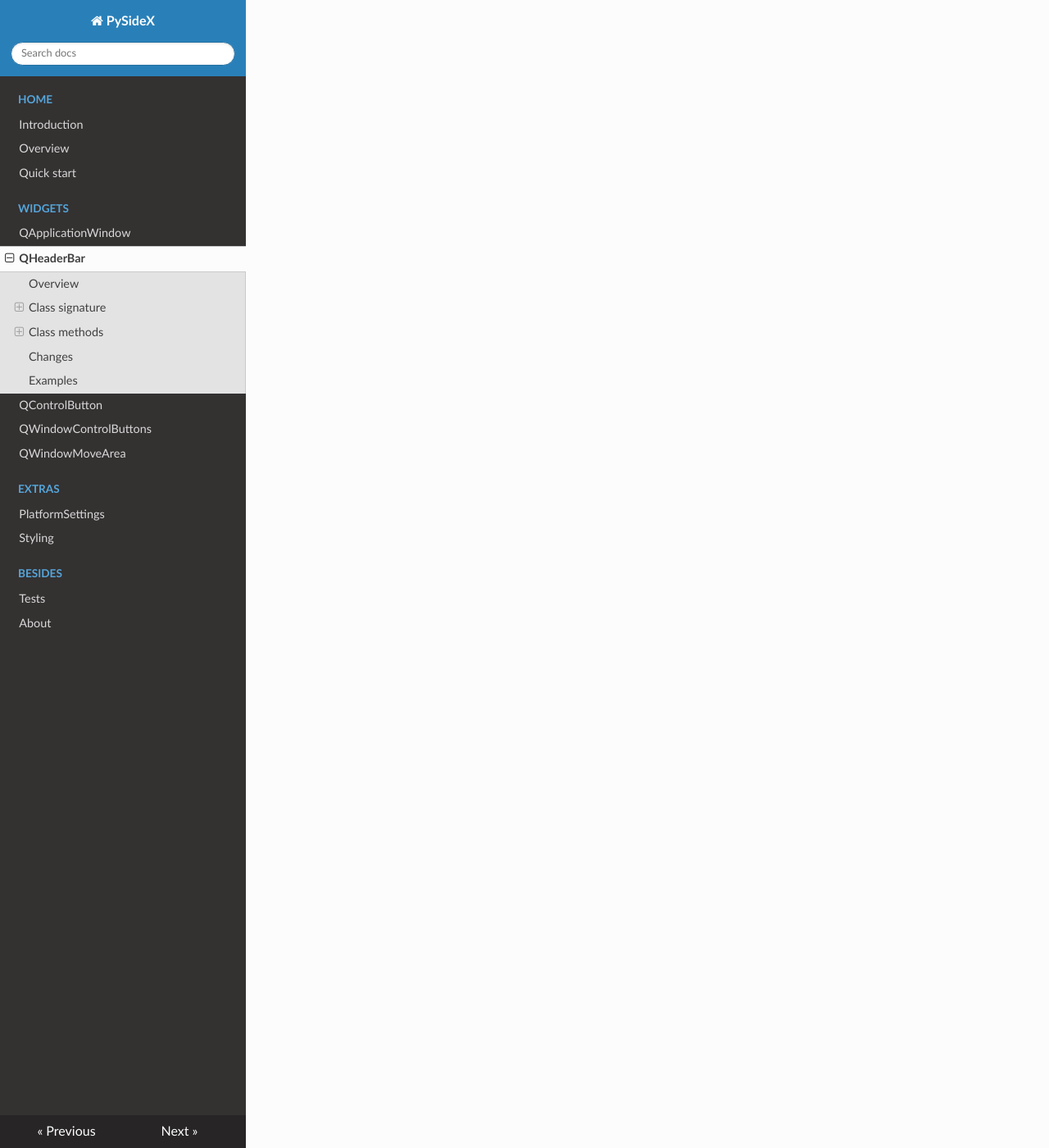
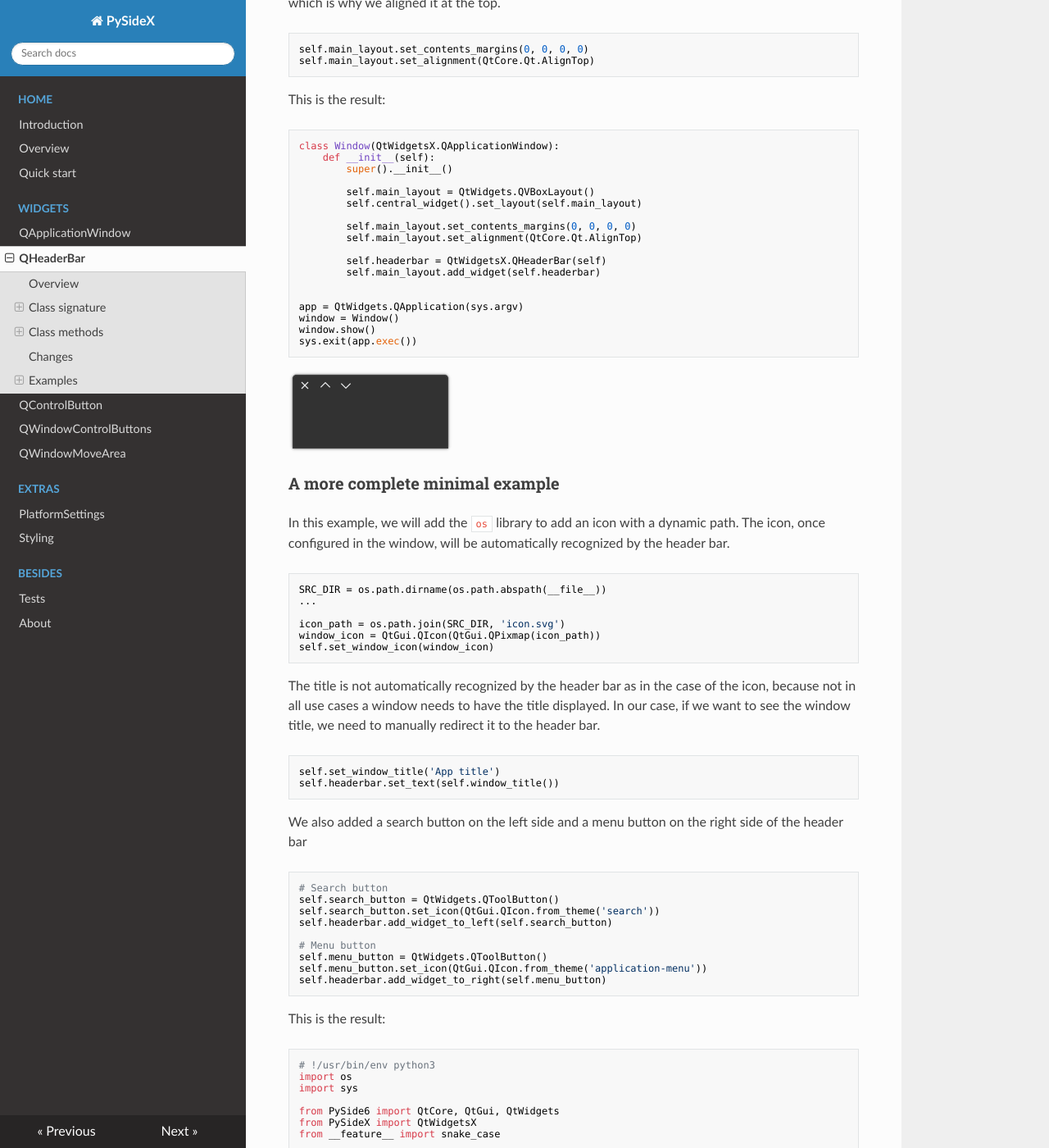
Before and after one commit to reticulardev/xside, an MkDocs documentation site: the page built from docs/reference_QHeaderBar.md, in a window 1280 px wide and 1400 px high, scrolled down 3153 px. Shown: the whole window at 82% size. Built offline with MkDocs 1.6.1, drawn with Linux system fonts in a browser that asks for light colours; nearby versions of some CDN libraries; some of the changed text lies outside the part shown.

Commit message:
QHeaderBar doc

````diff
--- a/docs/reference_QHeaderBar.md
+++ b/docs/reference_QHeaderBar.md
@@ -19,9 +19,9 @@
 
 ### Parameters
 
-  - **main_window**: Type = `QApplicationWindow`[QtWidgets, QMainWindow]
+  - **main_window**: Type `QApplicationWindow` (QtWidgets.QMainWindow)
 
-    Just pass `self` which indicates the top-level window instance.
+    Just pass `self` which indicates the top-level window instance:
 
 
     self.headerbar = QHeaderBar(self)
@@ -51,33 +51,41 @@
 
 ### add_widget_to_left
 
-Signature: `add_widget_to_left(widget: QtWidgets.QWidget) -> None`
+Signature: `add_widget_to_left(widget: QWidget) -> None`
 
-...
+Parameter `widget`: `QWidget`
+
+Adds a widget to the left side of the header bar (after the control buttons or
+window icon).
 
 ---
 
 ### add_widget_to_right
 
-Signature: `add_widget_to_right(widget: QtWidgets.QWidget) -> None`
+Signature: `add_widget_to_right(widget: QWidget) -> None`
 
-...
+Parameter `widget`: `QWidget`
+
+Adds a widget to the right side of the header bar (before the control buttons
+or window icon).
 
 ---
 
 ### lef_layout
 
-Signature: `lef_layout() -> QtWidgets.QHBoxLayout`
+Signature: `lef_layout() -> QHBoxLayout`
 
-...
+Gets the left layout of the header bar. It is the layout where widgets are
+added when using the `add_widget_to_left` method.
 
 ---
 
 ### right_layout
 
-Signature: `right_layout() -> QtWidgets.QHBoxLayout`
+Signature: `right_layout() -> QHBoxLayout`
 
-...
+Gets the right layout of the header bar. It is the layout where widgets are
+added when using the `add_widget_to_right` method.
 
 ---
 
@@ -85,7 +93,10 @@
 
 Signature: `set_left_control_buttons_visible(visible: bool) -> None`
 
-...
+Parameter `visible`: `bool`
+
+Controls the visibility of the control buttons on the left side of the window.
+Setting this to `False` will hide them, and `True` will show them.
 
 ---
 
@@ -93,7 +104,10 @@
 
 Signature: `set_right_control_buttons_visible(visible: bool) -> None`
 
-...
+Parameter `visible`: `bool`
+
+Controls the visibility of the control buttons on the right side of the window.
+Setting this to `False` will hide them, and `True` will show them.
 
 ---
 
@@ -101,7 +115,10 @@
 
 Signature: `set_text(text: str) -> None`
 
-...
+Parameter `text`: `str`
+
+Add text in the middle of the header bar. This is typically the text used as
+the window title.
 
 ---
 
@@ -109,9 +126,8 @@
 
 Signature: `text() -> str`
 
-...
-
----
+Gets the text of the header bar. This is the text in the middle, normally used
+as the window title.
 
 ## Changes
 
@@ -121,4 +137,145 @@
 
 ## Examples
 
+Note that a central widget with appropriate settings already exists. As it is
+already accessed directly, there is no need to create one.
+
+```python
+self.central_widget().set_layout(self.main_layout)
+```
+
+Also note that the headerbar widget is independent, meaning you can place it
+wherever you want, which is why we aligned it at the top.
+
+```python
+self.main_layout.set_contents_margins(0, 0, 0, 0)
+self.main_layout.set_alignment(QtCore.Qt.AlignTop)
+```
+
+This is the result:
+
+```python
+class Window(QtWidgetsX.QApplicationWindow):
+    def __init__(self):
+        super().__init__()
+
+        self.main_layout = QtWidgets.QVBoxLayout()
+        self.central_widget().set_layout(self.main_layout)
+
+        self.main_layout.set_contents_margins(0, 0, 0, 0)
+        self.main_layout.set_alignment(QtCore.Qt.AlignTop)
+
+        self.headerbar = QtWidgetsX.QHeaderBar(self)
+        self.main_layout.add_widget(self.headerbar)
+
+
+app = QtWidgets.QApplication(sys.argv)
+window = Window()
+window.show()
+sys.exit(app.exec())
+```
+
+![Image](img/better_min_window.png "screenshot")
+
+### A more complete minimal example
+
+In this example, we will add the `os` library to add an icon with a dynamic
+path. The icon, once configured in the window, will be automatically recognized
+by the header bar.
+
+```python
+SRC_DIR = os.path.dirname(os.path.abspath(__file__))
 ...
+
+icon_path = os.path.join(SRC_DIR, 'icon.svg')
+window_icon = QtGui.QIcon(QtGui.QPixmap(icon_path))
+self.set_window_icon(window_icon)
+```
+
+The title is not automatically recognized by the header bar as in the case of
+the icon, because not in all use cases a window needs to have the title
+displayed. In our case, if we want to see the window title, we need to manually
+redirect it to the header bar.
+
+```python
+self.set_window_title('App title')
+self.headerbar.set_text(self.window_title())
+```
+
+We also added a search button on the left side and a menu button on the right
+side of the header bar
+
+```python
+# Search button
+self.search_button = QtWidgets.QToolButton()
+self.search_button.set_icon(QtGui.QIcon.from_theme('search'))
+self.headerbar.add_widget_to_left(self.search_button)
+
+# Menu button
+self.menu_button = QtWidgets.QToolButton()
+self.menu_button.set_icon(QtGui.QIcon.from_theme('application-menu'))
+self.headerbar.add_widget_to_right(self.menu_button)
+```
+
+This is the result:
+
+```python
+# !/usr/bin/env python3
+import os
+import sys
+
+from PySide6 import QtCore, QtGui, QtWidgets
+from PySideX import QtWidgetsX
+from __feature__ import snake_case
+
+SRC_DIR = os.path.dirname(os.path.abspath(__file__))
+sys.path.append(SRC_DIR)
+
+
+class Window(QtWidgetsX.QApplicationWindow):
+
+    def __init__(self, *args, **kwargs) -> None:
+        super().__init__(*args, **kwargs)
+
+        # Window icon
+        icon_path = os.path.join(SRC_DIR, 'icon.svg')
+        window_icon = QtGui.QIcon(QtGui.QPixmap(icon_path))
+        self.set_window_icon(window_icon)
+
+        # Layout
+        self.main_layout = QtWidgets.QVBoxLayout()
+        self.main_layout.set_contents_margins(0, 0, 0, 0)
+        self.main_layout.set_alignment(QtCore.Qt.AlignTop)
+        self.central_widget().set_layout(self.main_layout)
+
+        # Headerbar
+        self.headerbar = QtWidgetsX.QHeaderBar(self)
+        self.main_layout.add_widget(self.headerbar)
+
+        # Window title
+        self.set_window_title('App title')
+        self.headerbar.set_text(self.window_title())
+
+        # Search button
+        self.search_button = QtWidgets.QToolButton()
+        self.search_button.set_icon(QtGui.QIcon.from_theme('search'))
+        self.headerbar.add_widget_to_left(self.search_button)
+
+        # Menu button
+        self.menu_button = QtWidgets.QToolButton()
+        self.menu_button.set_icon(QtGui.QIcon.from_theme('application-menu'))
+        self.headerbar.add_widget_to_right(self.menu_button)
+
+        # Window size
+        self.set_minimum_width(300)
+        self.set_minimum_height(200)
+
+
+if __name__ == '__main__':
+    app = QtWidgets.QApplication(sys.argv)
+    window = Window()
+    window.show()
+    sys.exit(app.exec())
+```
+
+![Image](img/headerbar_ex.png "screenshot")
````
Also changed, not shown: docs/reference_QApplicationWindow.md (+3 -3 lines), docs/img/headerbar_ex.png (added).
